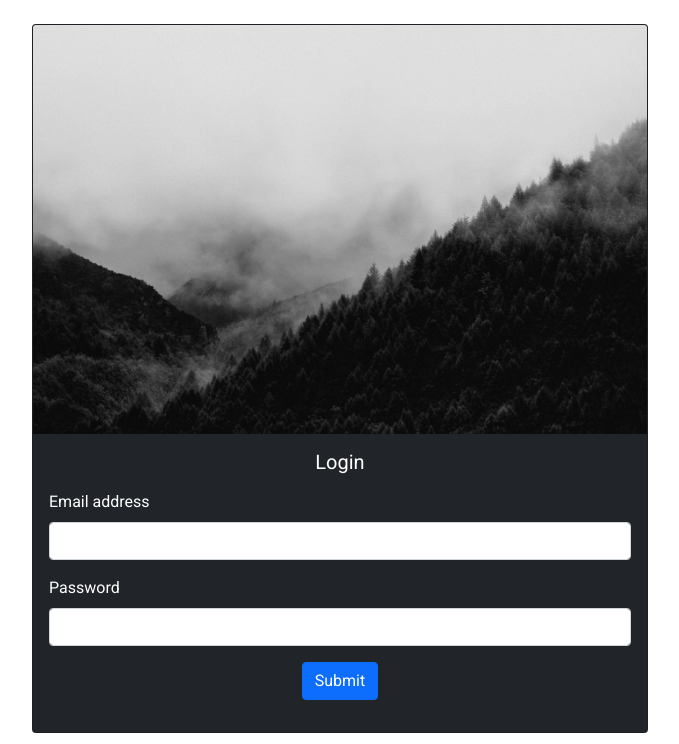
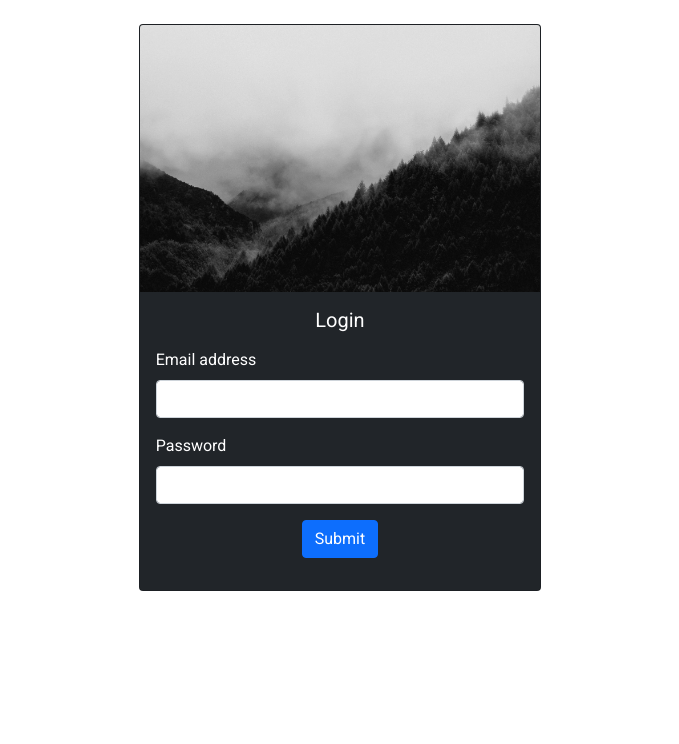
Before and after one commit to mohammadraufzahed/php-blog, a PHP site: page /login.php in a window 1280 px wide. Shown: the part 56-800 px from the top of the page, without its empty margins (300-979 px from the left). Run offline with PHP 8.4, Linux system fonts and the light colour scheme.

Commit message:
Fix the login ui

```diff
--- a/login.php
+++ b/login.php
@@ -15,7 +15,7 @@
     <?php include("nav.php"); ?>
     <div class="container-fluid">
         <div class="row mt-4">
-            <div class="col-lg-6 m-auto">
+            <div class="col-lg-4 m-auto">
                 <div class="card bg-dark text-white text-center h-auto m-auto">
                     <img src="static/img/login.jpg" alt="Login picture" class="card-img-top img-fluid">
                     <div class="card-body">
```
